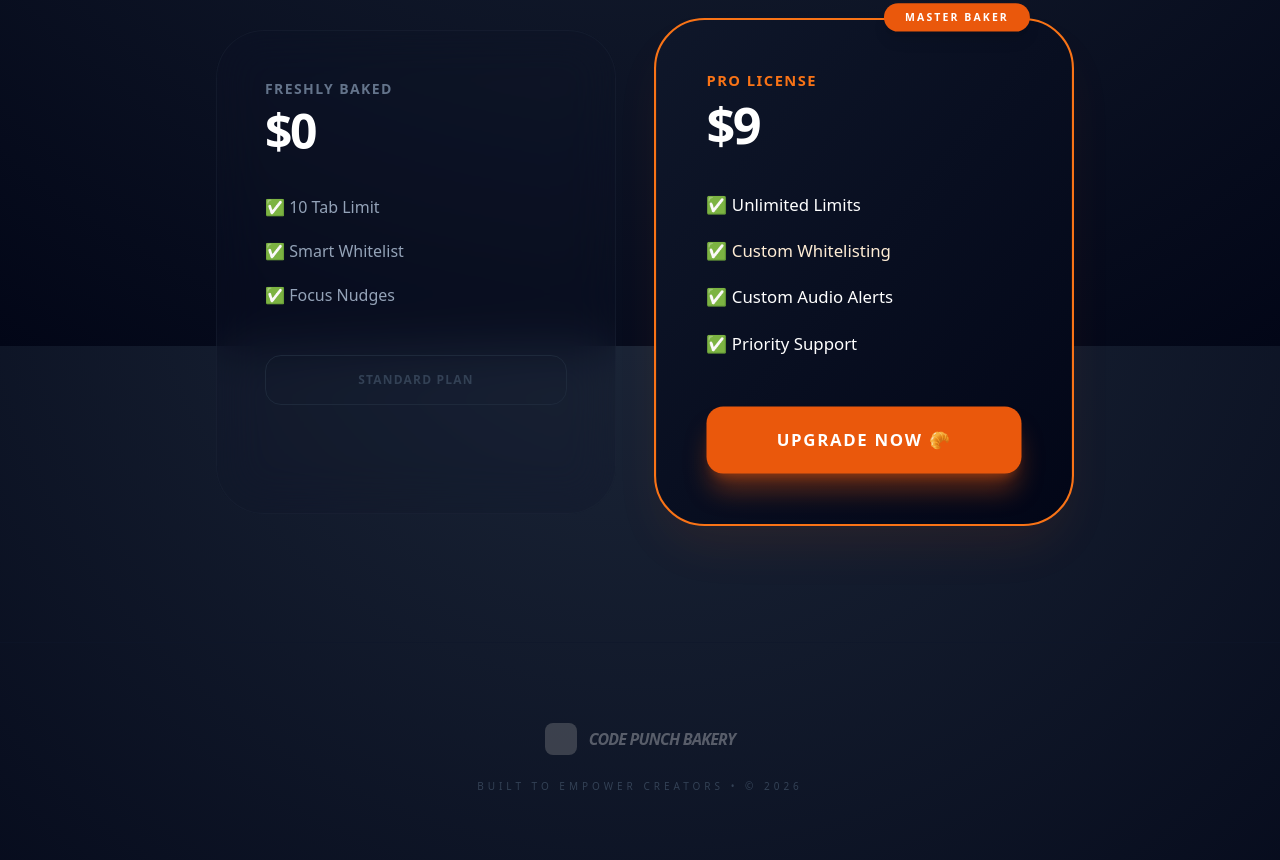
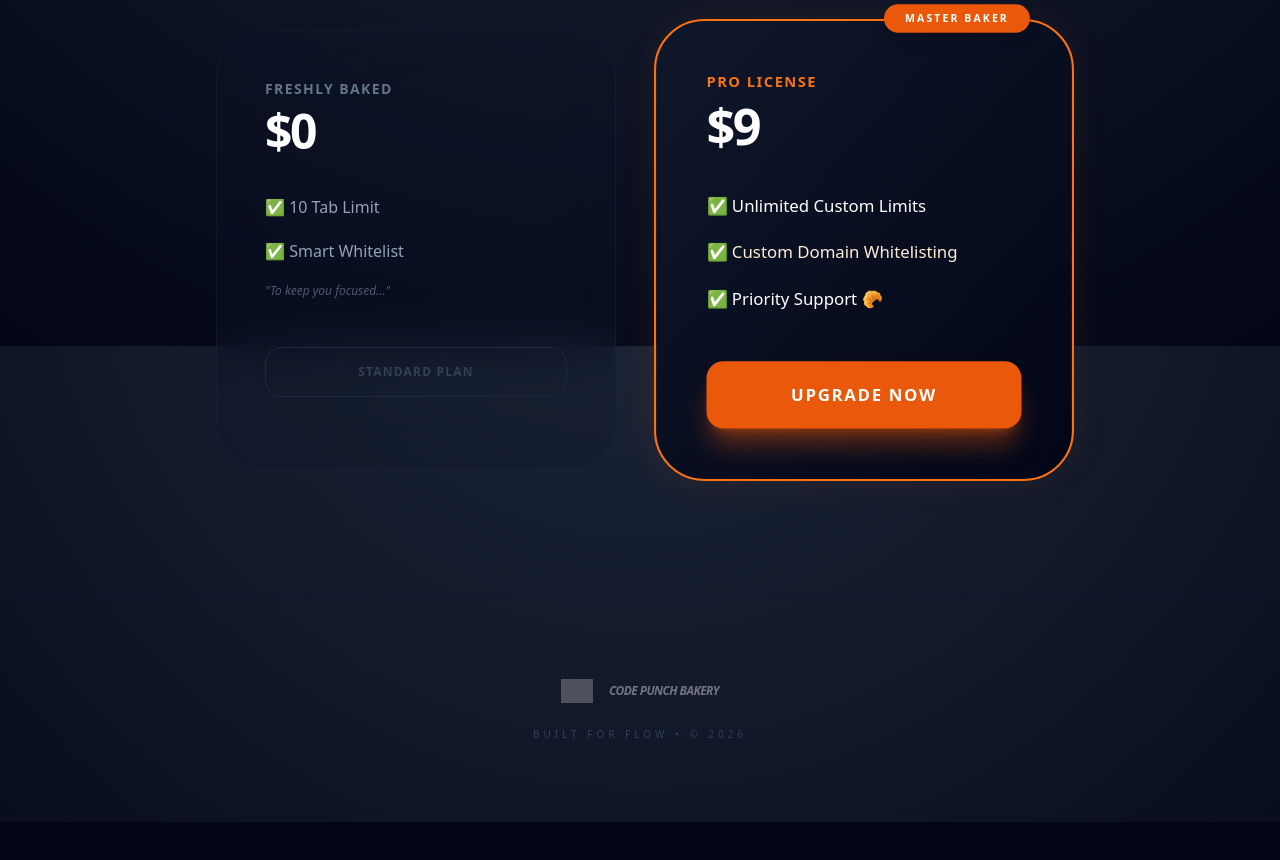
Before and after one commit to codepunchbakery/focusflow_landing, a plain HTML site: page index.html in a window 1280 px wide. Shown: the part 1254-2114 px from the top of the page. After the commit the page ends 2076 px from the top, so only its background shows below. Drawn offline with nearby package versions, Linux system fonts and the light colour scheme; grey boxes are pictures that could not be loaded.

Commit message:
Update index.html

```diff
--- a/index.html
+++ b/index.html
@@ -4,18 +4,18 @@
     <meta charset="UTF-8">
     <meta name="viewport" content="width=device-width, initial-scale=1.0">
     <title>FocusFlow Pro | Code Punch Bakery</title>
-    <link rel="icon" type="image/png" href="logo.png">
+    <link rel="icon" type="image/png" href="icon.png">
     <script src="https://cdn.tailwindcss.com"></script>
     <link rel="stylesheet" href="style.css">
 </head>
 <body class="bg-[#020617] text-white selection:bg-orange-500/30 font-sans">
 
     <nav class="max-w-6xl mx-auto p-8 flex justify-between items-center relative z-20">
-        <div class="flex items-center gap-5 group cursor-pointer">
-            <img src="logo.png" alt="Code Punch Bakery" class="h-12 w-auto rounded-2xl shadow-2xl shadow-orange-500/20 border border-white/10 group-hover:scale-110 transition-transform duration-500">
-            <div class="flex flex-col">
+        <div class="flex items-center group cursor-pointer">
+            <img src="logo.png" alt="Code Punch Bakery" class="h-12 w-auto object-contain transition-transform duration-500 group-hover:scale-105">
+            <div class="flex flex-col ml-4">
                 <span class="text-2xl font-black tracking-tighter uppercase italic leading-none">Code Punch</span>
-                <span class="text-xs font-bold text-orange-500 tracking-[0.4em] uppercase mt-1">Bakery</span>
+                <span class="text-[10px] font-bold text-orange-500 tracking-[0.4em] uppercase mt-1">Bakery</span>
             </div>
         </div>
         <div class="hidden lg:flex items-center gap-10">
@@ -47,10 +47,10 @@
 
         <div class="flex flex-col items-center gap-5 mb-16 animate-fade-in group">
             <div class="relative">
-                <div class="absolute -inset-6 bg-orange-600/20 blur-2xl rounded-full opacity-0 group-hover:opacity-100 transition-opacity duration-700"></div>
-                <img src="icon.png" alt="FocusFlow Icon" class="relative w-28 h-28 rounded-[2rem] shadow-2xl border-8 border-[#020617] bg-[#020617] transform group-hover:rotate-6 transition-transform duration-500">
+                <div class="absolute -inset-6 bg-orange-600/25 blur-2xl rounded-full opacity-0 group-hover:opacity-100 transition-opacity duration-700"></div>
+                <img src="icon.png" alt="FocusFlow Extension Icon" class="relative w-28 h-28 rounded-[2rem] shadow-2xl border-8 border-[#020617] bg-[#0f172a] transform group-hover:rotate-6 transition-all duration-500">
             </div>
-            <span class="text-[10px] font-black tracking-[0.5em] text-slate-600 uppercase">Focus Flow</span>
+            <span class="text-[10px] font-black tracking-[0.5em] text-slate-600 uppercase">Extension Identity</span>
         </div>
 
         <div class="flex flex-col sm:flex-row justify-center items-center gap-8">
@@ -66,38 +66,37 @@
 
     <section id="pricing" class="max-w-4xl mx-auto py-32 px-6">
         <div class="grid md:grid-cols-2 gap-12">
-            <div class="p-12 rounded-[3rem] bg-slate-900/20 border border-slate-800/40 backdrop-blur-xl hover:border-slate-700 transition-colors">
+            <div class="pricing-card p-12 rounded-[3rem] bg-slate-900/20 border border-slate-800/40 backdrop-blur-xl">
                 <h3 class="text-sm font-black uppercase tracking-widest text-slate-500 mb-2">Freshly Baked</h3>
                 <div class="text-5xl font-black mb-10 tracking-tighter">$0</div>
                 <ul class="space-y-5 mb-12 text-slate-400 font-medium">
                     <li class="flex items-center gap-4">✅ 10 Tab Limit</li>
                     <li class="flex items-center gap-4">✅ Smart Whitelist</li>
-                    <li class="flex items-center gap-4">✅ Focus Nudges</li>
+                    <li class="flex items-center gap-4 text-xs italic opacity-50">"To keep you focused..."</li>
                 </ul>
                 <div class="w-full py-4 text-center rounded-2xl border border-slate-800 text-slate-700 font-black uppercase tracking-widest text-xs">Standard Plan</div>
             </div>
 
-            <div class="p-12 rounded-[3rem] bg-gradient-to-br from-slate-900 to-[#020617] border-2 border-orange-500 relative shadow-2xl shadow-orange-600/10 scale-105">
+            <div class="pricing-card p-12 rounded-[3rem] bg-gradient-to-br from-slate-900 to-[#020617] border-2 border-orange-500 relative shadow-2xl shadow-orange-600/10 scale-105">
                 <div class="absolute -top-4 right-10 bg-orange-600 text-white px-5 py-1.5 text-[10px] font-black uppercase tracking-[0.2em] rounded-full shadow-lg">Master Baker</div>
                 <h3 class="text-sm font-black uppercase tracking-widest text-orange-500 mb-2">Pro License</h3>
                 <div class="text-5xl font-black mb-10 tracking-tighter">$9</div>
                 <ul class="space-y-5 mb-12 font-medium">
-                    <li class="flex items-center gap-4">✅ Unlimited Limits</li>
-                    <li class="flex items-center gap-4 text-orange-100">✅ Custom Whitelisting</li>
-                    <li class="flex items-center gap-4">✅ Custom Audio Alerts</li>
-                    <li class="flex items-center gap-4">✅ Priority Support</li>
+                    <li class="flex items-center gap-4">✅ Unlimited Custom Limits</li>
+                    <li class="flex items-center gap-4 text-orange-100">✅ Custom Domain Whitelisting</li>
+                    <li class="flex items-center gap-4">✅ Priority Support 🥐</li>
                 </ul>
-                <a href="YOUR_LEMON_SQUEEZY_LINK" class="block w-full py-5 rounded-2xl bg-orange-600 text-white font-black text-center hover:bg-orange-500 transition shadow-xl shadow-orange-600/40 uppercase tracking-widest">Upgrade Now 🥐</a>
+                <a href="YOUR_LEMON_SQUEEZY_LINK" class="block w-full py-5 rounded-2xl bg-orange-600 text-white font-black text-center hover:bg-orange-500 transition shadow-xl shadow-orange-600/40 uppercase tracking-widest">Upgrade Now</a>
             </div>
         </div>
     </section>
 
     <footer class="py-20 text-center border-t border-slate-900/50">
-        <div class="flex items-center justify-center gap-3 mb-6 grayscale opacity-30">
-            <img src="logo.png" class="w-8 h-8 rounded-lg">
-            <span class="font-black tracking-tighter italic">CODE PUNCH BAKERY</span>
+        <div class="flex items-center justify-center gap-4 mb-6 opacity-40 hover:opacity-100 transition-opacity">
+            <img src="logo.png" class="h-6 w-auto grayscale contrast-125">
+            <span class="font-black tracking-tighter italic text-xs">CODE PUNCH BAKERY</span>
         </div>
-        <p class="text-slate-700 text-[10px] tracking-[0.4em] uppercase">Built to empower creators • © 2026</p>
+        <p class="text-slate-700 text-[10px] tracking-[0.4em] uppercase">Built for flow • © 2026</p>
     </footer>
 
 </body>
```
